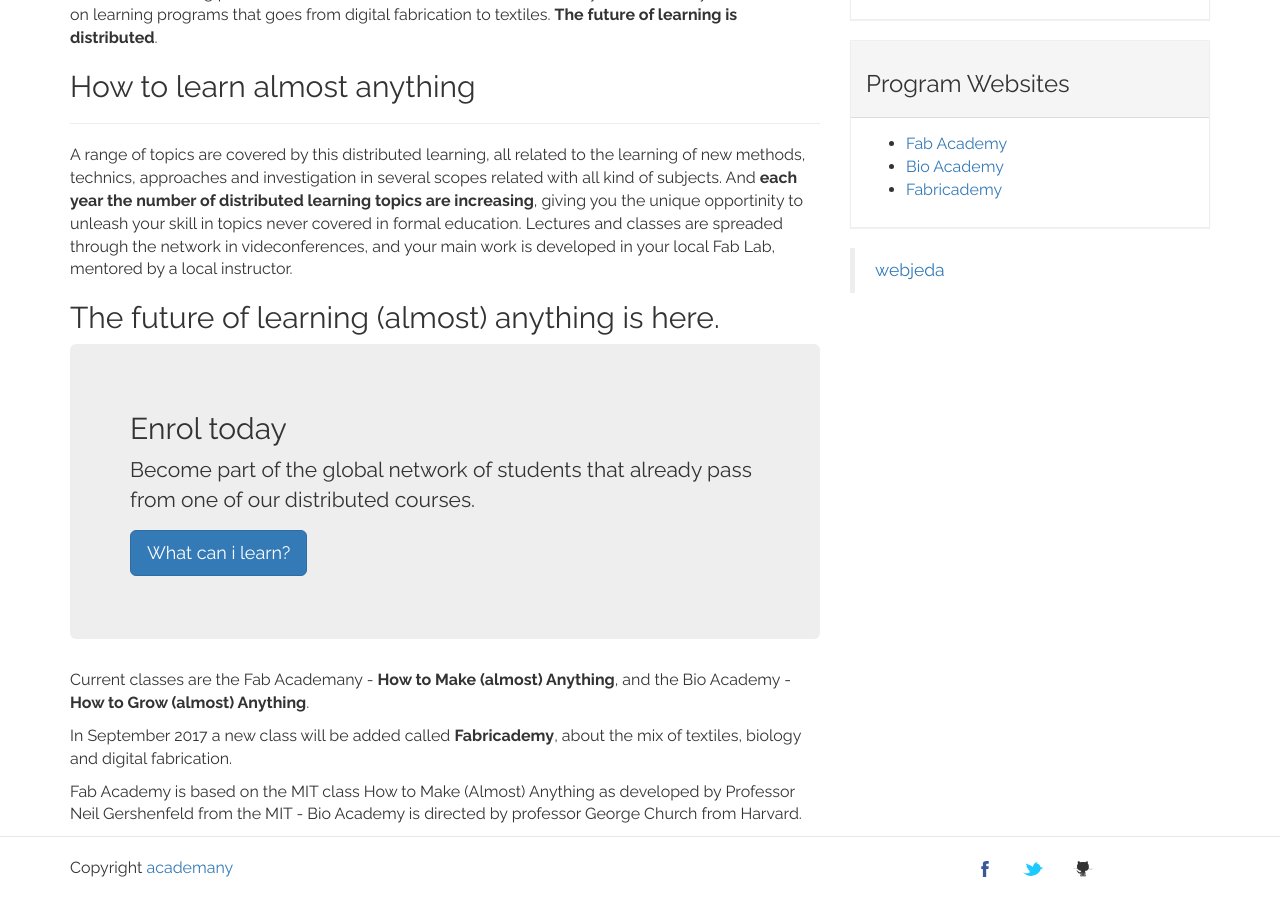
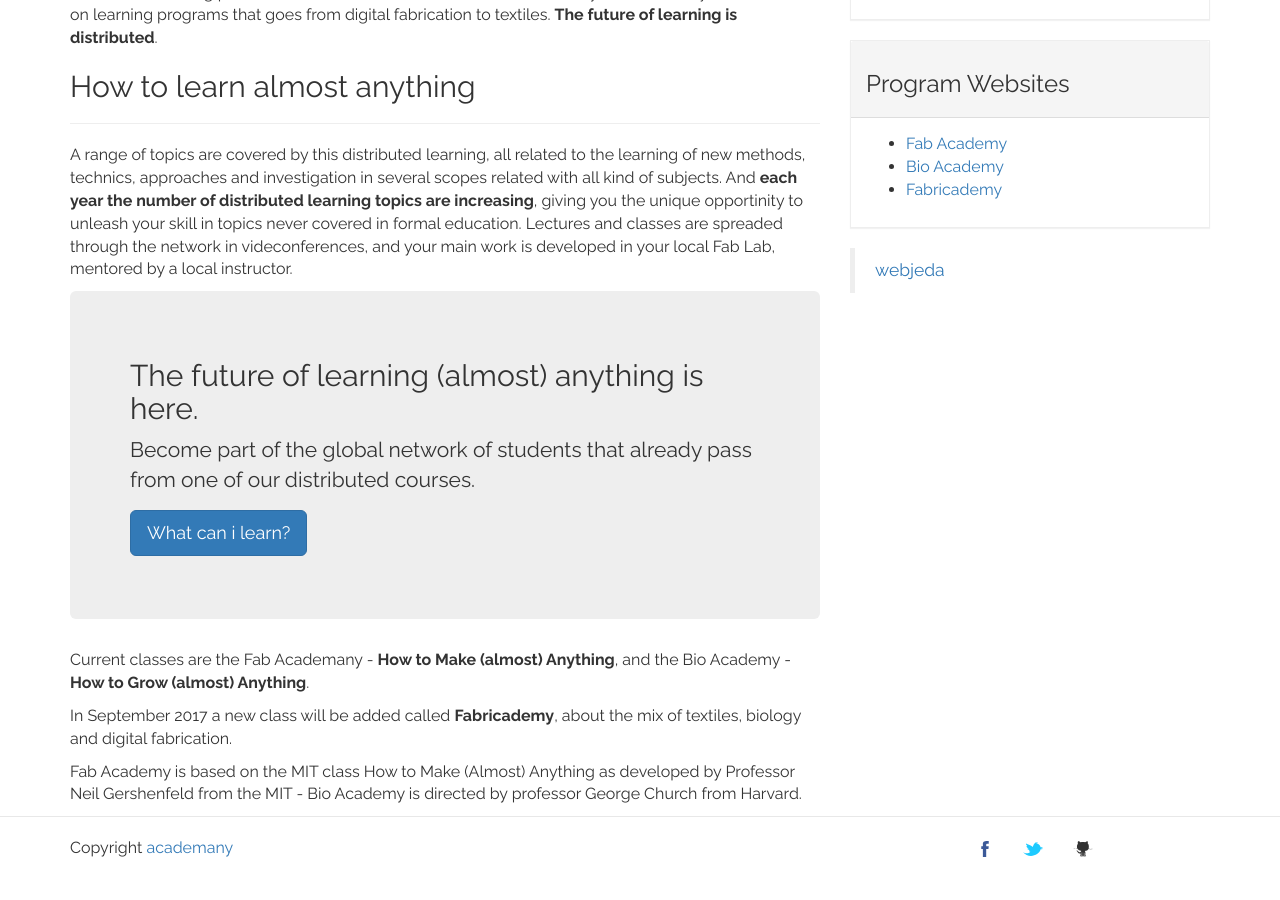
Before and after one commit to eltercerlugar/academany, a Jekyll site: the page built from about.md, in a window 1280 px wide and 900 px high, scrolled down 606 px. Built offline with Jekyll 4.4.1, drawn with Linux system fonts in a browser that asks for light colours.

Commit message:
Update about.md

```diff
--- a/about.md
+++ b/about.md
@@ -20,9 +20,8 @@
 A range of topics are covered by this distributed learning, all related to the learning of new methods, technics, approaches and investigation in several scopes related with all kind of subjects. And **each year the number of distributed learning topics are increasing**, giving you the unique opportinity to unleash your skill in topics never covered in formal education.
 Lectures and classes are spreaded through the network in videconferences, and your main work is developed in your local Fab Lab, mentored by a local instructor.
 
-## The future of learning (almost) anything is here.
 <div class="jumbotron">
-  <h2>Enrol today</h2>
+  <h2>The future of learning (almost) anything is here.</h2>
   <p>Become part of the global network of students that already pass from one of our distributed courses.</p>
   <p><a class="btn btn-primary btn-lg">What can i learn?</a></p>
 </div>
```
